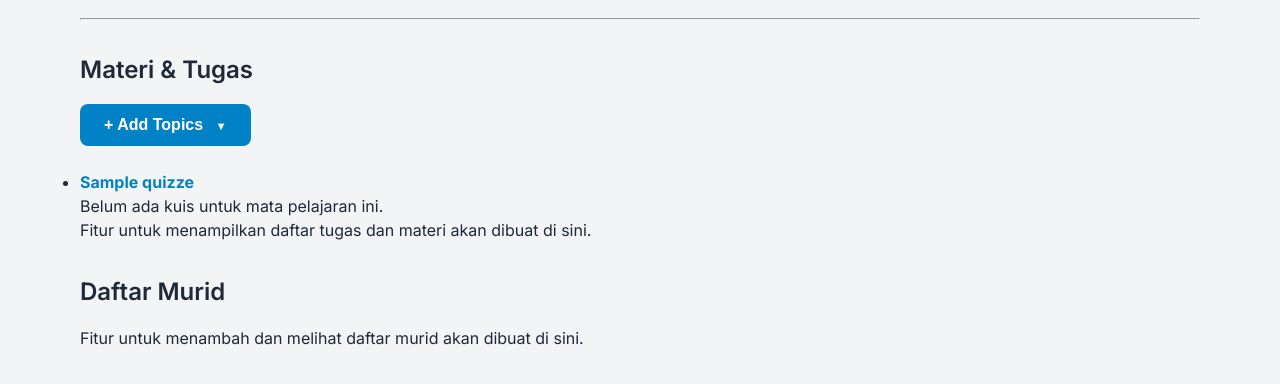
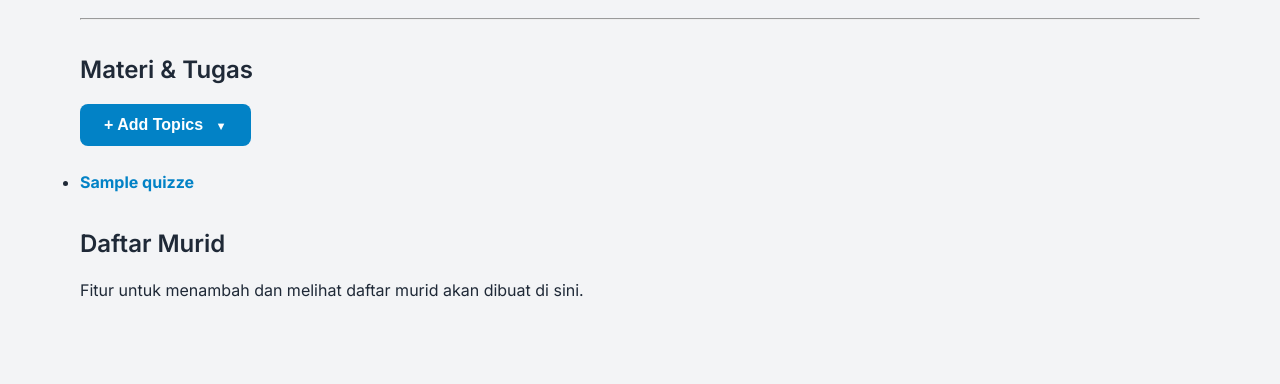
Before and after one commit to alaihsan/aldudu-academy, a Flask app: page /kelas/1 in a window 1280 px wide. Shown: the part 204-588 px from the top of the page. Run offline with Flask 3, Linux system fonts and the light colour scheme; a user stored in the database is signed in; tables that the repository leaves empty hold one stand-in row (values such as "Sample post").

Commit message:
update keterangan Belum ada kuis untuk mata pelajaran ini jika Topics masih kosong

```diff
--- a/templates/course_detail.html
+++ b/templates/course_detail.html
@@ -84,12 +84,11 @@
                             </li>
                         {% endfor %}
                         </ul>
+                    {% else %}
                         <p class="no-quiz-message">Belum ada kuis untuk mata pelajaran ini.</p>
                     {% endif %}
                 </div>
-                <div class="content-placeholder">
-                    <p>Fitur untuk menampilkan daftar tugas dan materi akan dibuat di sini.</p>
-                </div>
+
 
                 <h2 style="font-size: 1.5rem; font-weight: 600; margin-top: 2rem; margin-bottom: 1rem;">Daftar Murid</h2>
                 <div class="content-placeholder">
--- a/templates/quiz_editor.html
+++ b/templates/quiz_editor.html
@@ -8,7 +8,7 @@
 </head>
 <body>
     <div class="container" data-quiz-id="{{ quiz.id }}" data-course-id="{{ quiz.course_id }}">
-        <h1>Quiz Editor</h1>
+        <h1>{{ quiz.name }}</h1>
         <div id="quiz-container"></div>
         <button id="add-question-btn">Add Question</button>
     </div>
```
